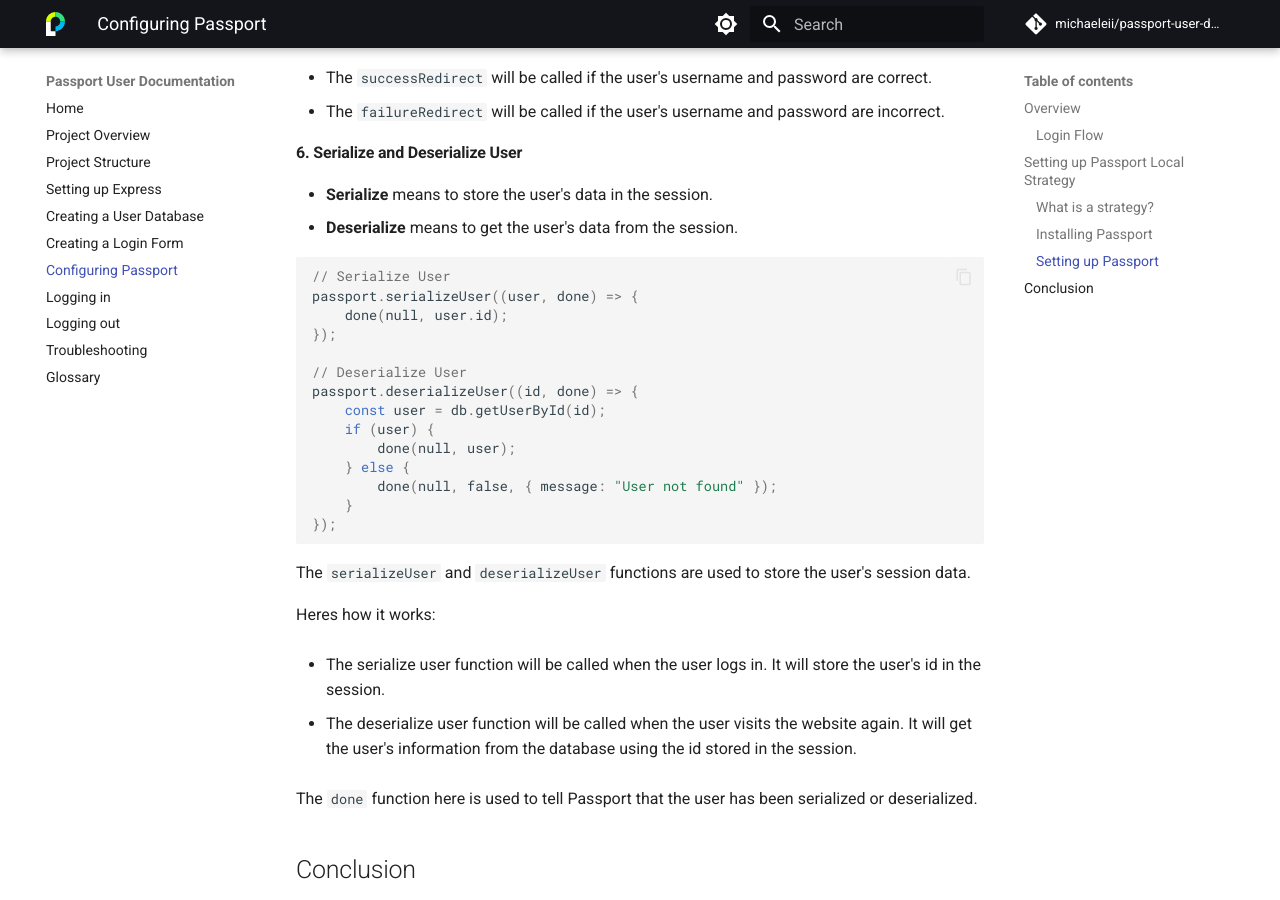
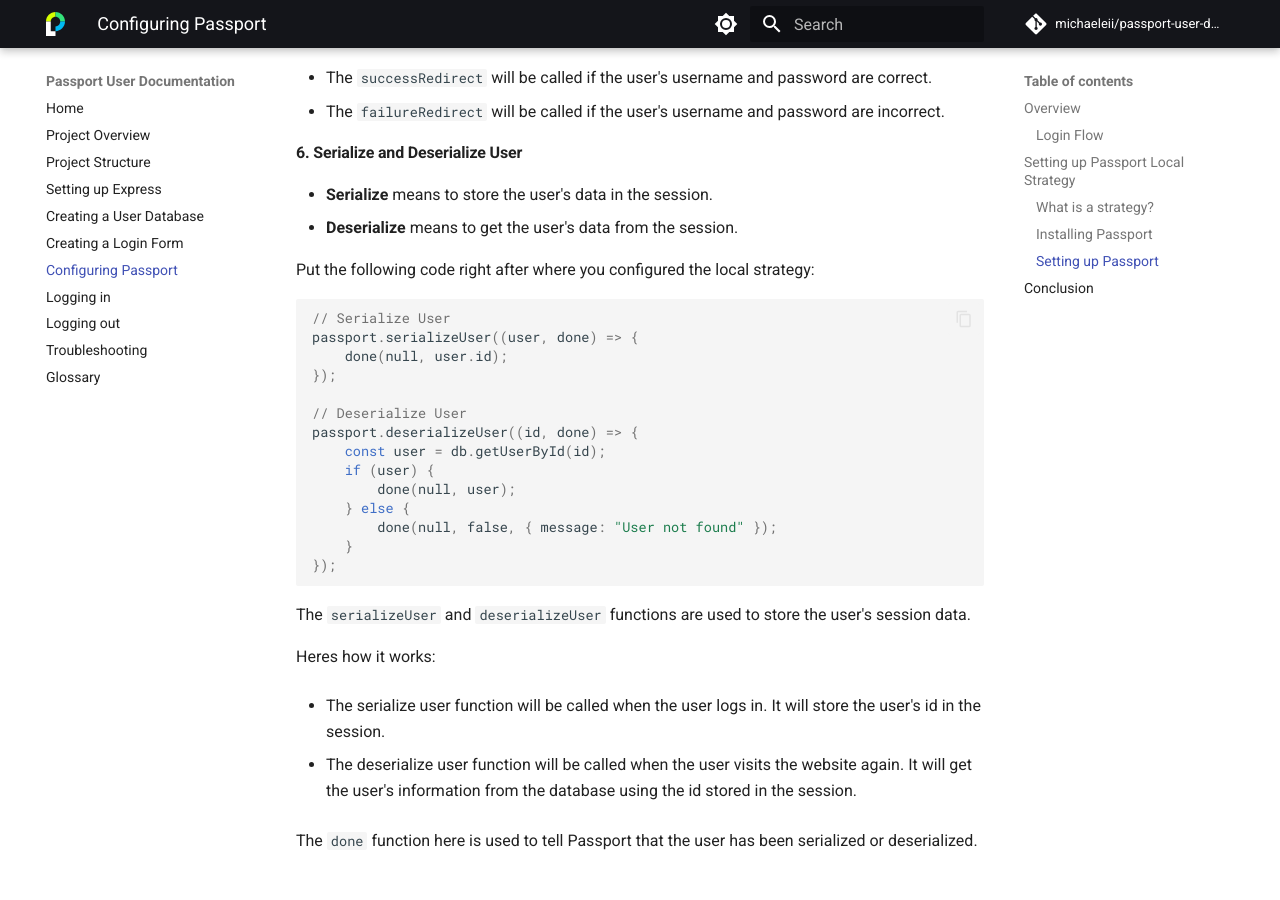
Before and after one commit to michaeleii/comm-documentation, an MkDocs documentation site: the page built from docs/pages/passport-local.md, in a window 1280 px wide and 900 px high, scrolled down 3216 px. Built offline with MkDocs 1.6.1 and Material for MkDocs 9.7.7, drawn with Linux system fonts in a browser that asks for light colours; comment, search, counter and statistics services are not loaded.

Commit message:
Add more content to tell users to put the serialize user fn so they will know where to put it

````diff
--- a/docs/pages/passport-local.md
+++ b/docs/pages/passport-local.md
@@ -139,6 +139,8 @@ This will add the `passport.authenticate` middleware to the login route. This mi
 - **Serialize** means to store the user's data in the session.
 - **Deserialize** means to get the user's data from the session.
 
+Put the following code right after where you configured the local strategy:
+
 ```js
 // Serialize User
 passport.serializeUser((user, done) => {
````
